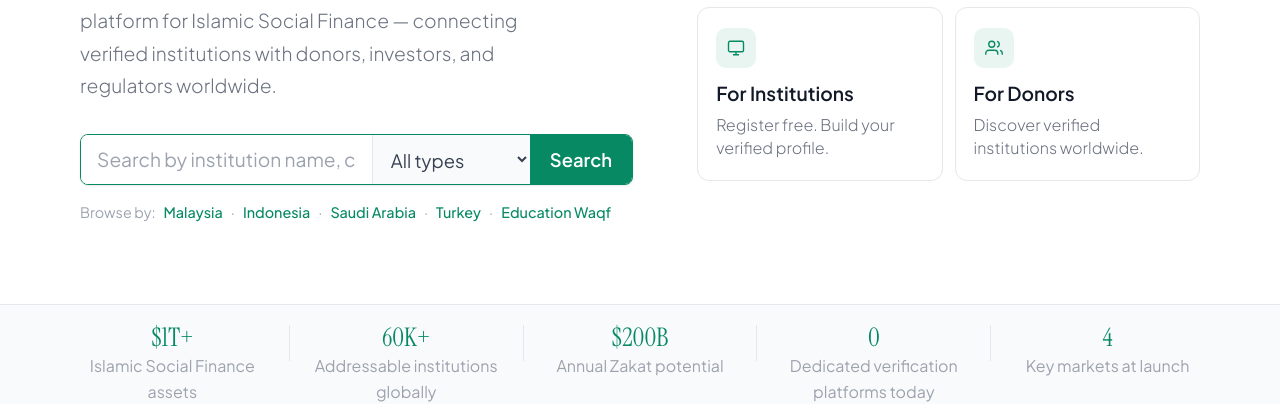
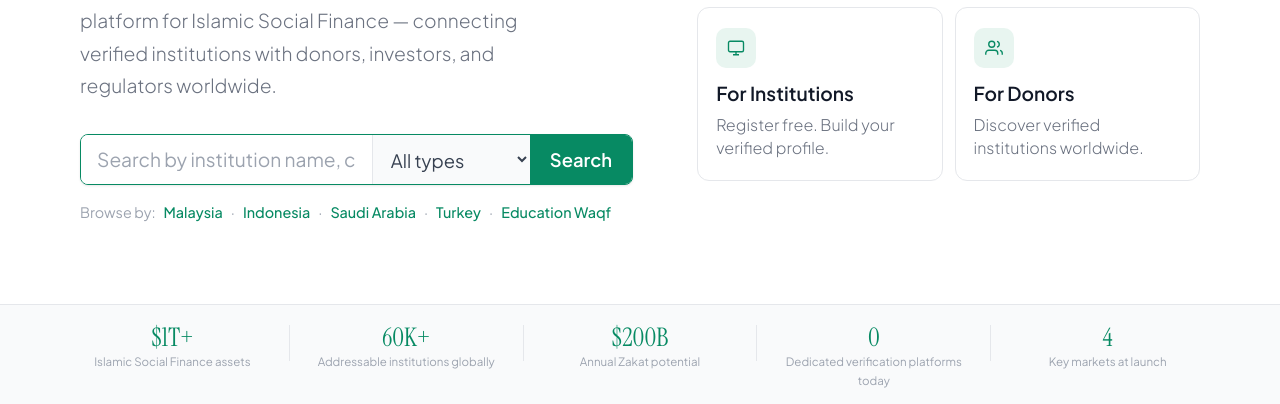
Before and after one commit to Rinatt001/Waqfa, a plain HTML site: page index.html in a window 1280 px wide. Shown: the part 405-809 px from the top of the page. Drawn offline with Linux system fonts and the light colour scheme.

Commit message:
Update index.html

```diff
--- a/index.html
+++ b/index.html
@@ -345,7 +345,7 @@ nav {
   margin-bottom: 3px;
 }
 .stat-item .lbl {
-  font-size: 1rem;
+  font-size: 0.72rem;
   color: var(--ink-faint);
   font-weight: 400;
 }
```
